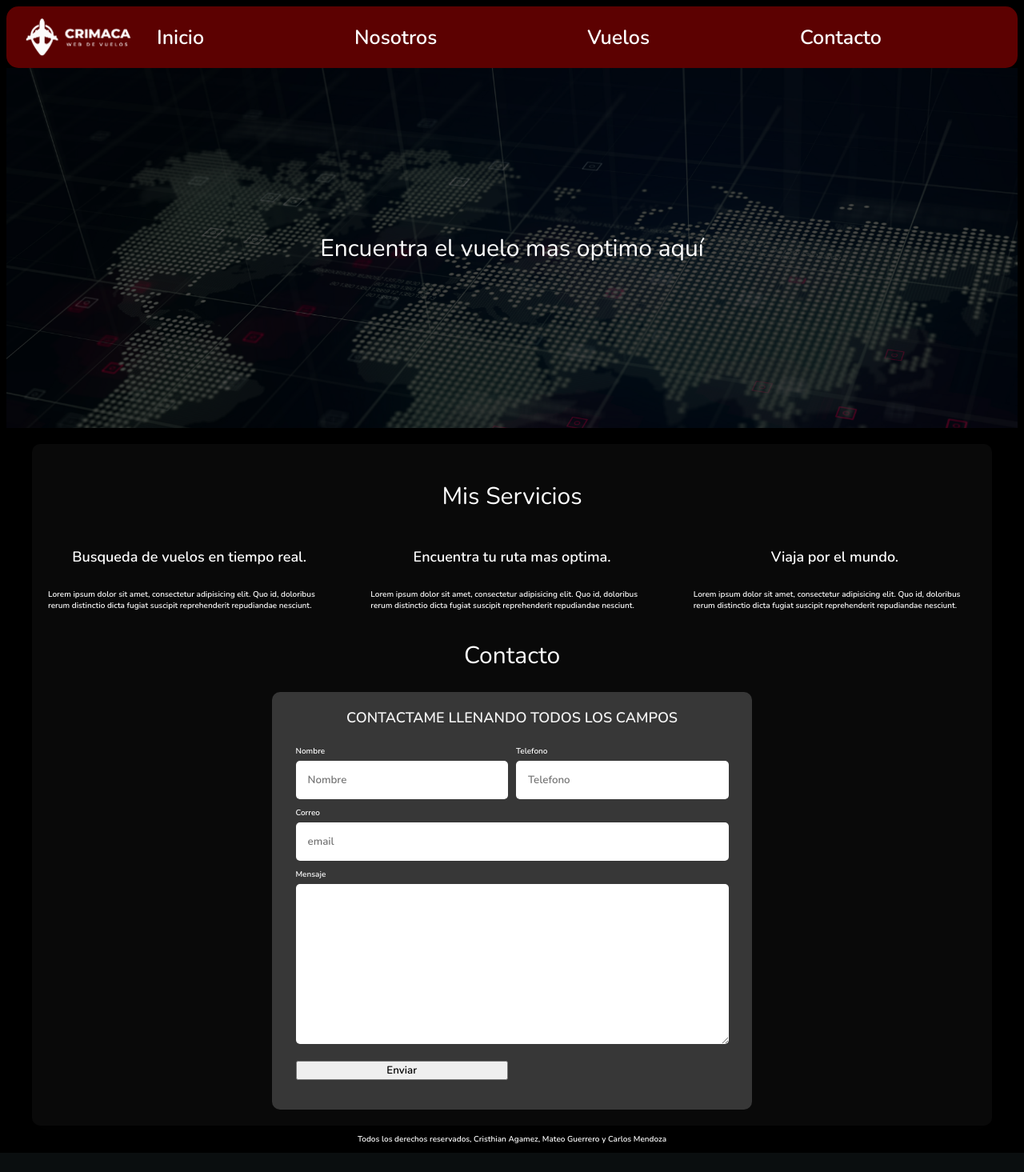
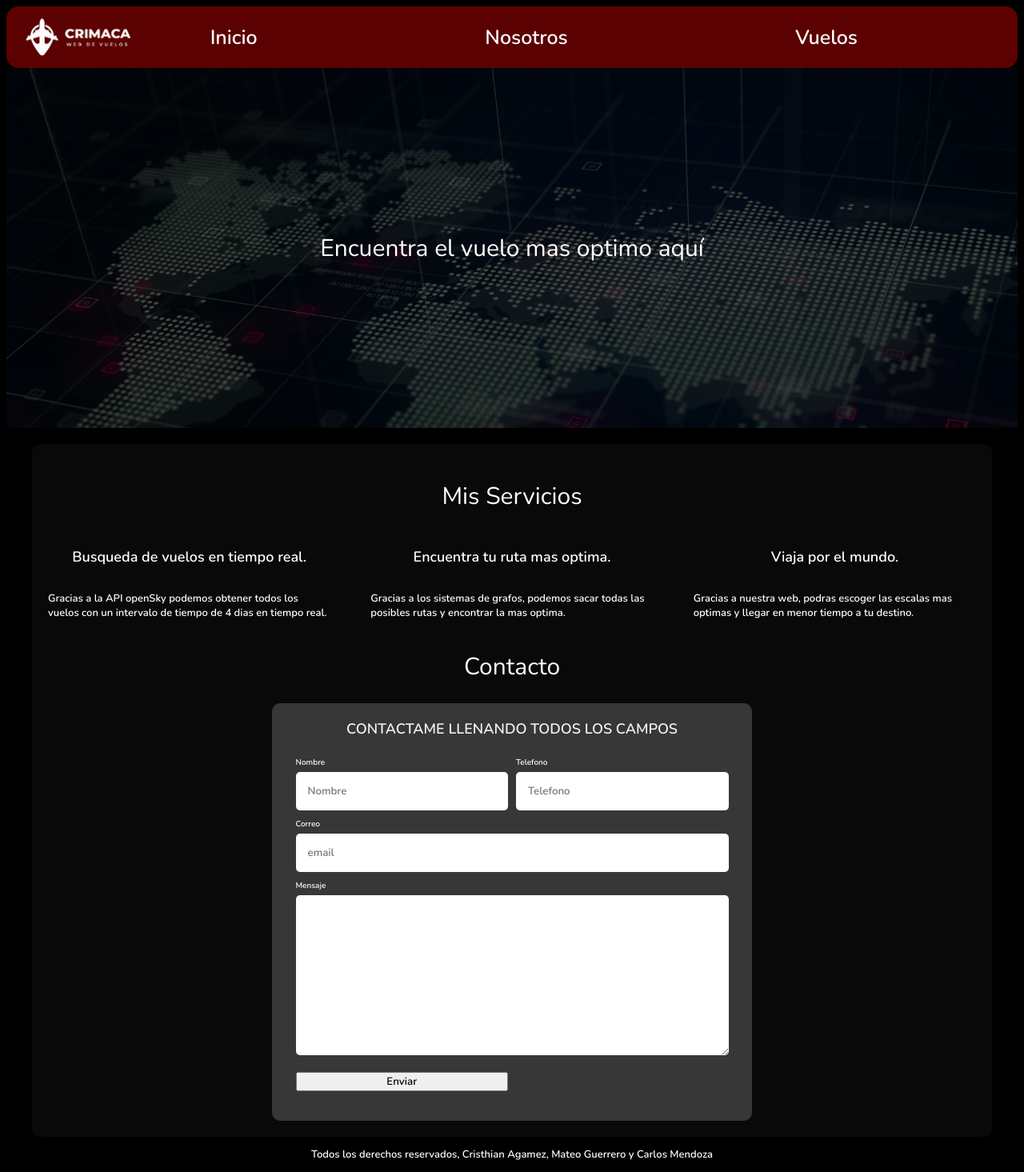
Before and after one commit to CristhianAC/Laboratorio2-CristhianAgamez-CarlosMendoza-MateoGuerrero, a Django app: page / in a window 1280 px wide. Shown: the whole page at 80% size. Before the commit the page ends 1441 px from the top, so only its background shows below. Run offline with Django 4.2, Linux system fonts and the light colour scheme.

Commit message:
CSS Cambiado

```diff
--- a/API/ApiNodosOOP.py
+++ b/API/ApiNodosOOP.py
@@ -11,7 +11,7 @@ class AirportMap:
         self.now = int(time.time())
         with open("API/Capitales.json", "r") as f:
             self.airports_dict = json.load(f)
-        self.mapa = folium.Map(location=[4.6097100, -74.0817500], zoom_start=3, tiles="Stamen Terrain")
+        self.mapa = folium.Map(location=[4.6097100, -74.0817500], min_zoom=3, zoom_start=3, tiles="Stamen Terrain")
         self.add_airport_markers()
 
 
@@ -36,5 +36,5 @@ class AirportMap:
                 folium.PolyLine(locations=[salida, llegada], color='blue', tooltip=etiqueta).add_to(self.mapa)
 
     def show_map(self):
-        #self.mapa.save('MapaVuelos.html')
+
         return self.mapa
--- a/mainP/settings.py
+++ b/mainP/settings.py
@@ -54,7 +54,7 @@ ROOT_URLCONF = 'mainP.urls'
 TEMPLATES = [
     {
         'BACKEND': 'django.template.backends.django.DjangoTemplates',
-        'DIRS': [BASE_DIR/'templates'],
+        'DIRS': [BASE_DIR/'templates/'],
         'APP_DIRS': True,
         'OPTIONS': {
             'context_processors': [
--- a/static/Css/estilo.css
+++ b/static/Css/estilo.css
@@ -22,7 +22,9 @@ html{
 input{
     color: black;
 }
-
+p{
+    font-size: 1.3rem;
+}
 h1,h2,h3{
 
     text-align: center;
@@ -134,7 +136,7 @@ h2{
 .navegacionPrincipal a {
     color: white;
     text-decoration: none;
-    padding-right: 17rem;
+    padding-right: 20rem;
     text-indent: 0%;
     font-size: 2.5rem;
     align-self: center;
--- a/templates/index.html
+++ b/templates/index.html
@@ -28,7 +28,7 @@
             <a href="">Inicio</a>
             <a href="#">Nosotros</a>
             <a href="Mapa">Vuelos</a>
-            <a href="#">Contacto</a>
+
         </nav>
     </div>
 
@@ -45,23 +45,19 @@
             <section class="servicio">
                 <h3>Busqueda de vuelos en tiempo real.</h3>
 
-                <p>Lorem ipsum dolor sit amet, consectetur adipisicing elit. Quo id, doloribus rerum distinctio
-                    dicta
-                    fugiat suscipit reprehenderit repudiandae nesciunt.</p>
+                <p>Gracias a la API openSky podemos obtener todos los vuelos con un intervalo de tiempo de 4 dias en tiempo real.</p>
             </section>
 
             <section class="servicio">
                 <h3>Encuentra tu ruta mas optima.</h3>
 
-                <p>Lorem ipsum dolor sit amet, consectetur adipisicing elit. Quo id, doloribus rerum distinctio dicta
-                    fugiat suscipit reprehenderit repudiandae nesciunt.</p>
+                <p>Gracias a los sistemas de grafos, podemos sacar todas las posibles rutas y encontrar la mas optima.</p>
             </section>
 
             <section class="servicio">
                 <h3>Viaja por el mundo.</h3>
 
-                <p>Lorem ipsum dolor sit amet, consectetur adipisicing elit. Quo id, doloribus rerum distinctio dicta
-                    fugiat suscipit reprehenderit repudiandae nesciunt.</p>
+                <p>Gracias a nuestra web, podras escoger las escalas mas optimas y llegar en menor tiempo a tu destino.</p>
             </section>
 
         </div>
```
